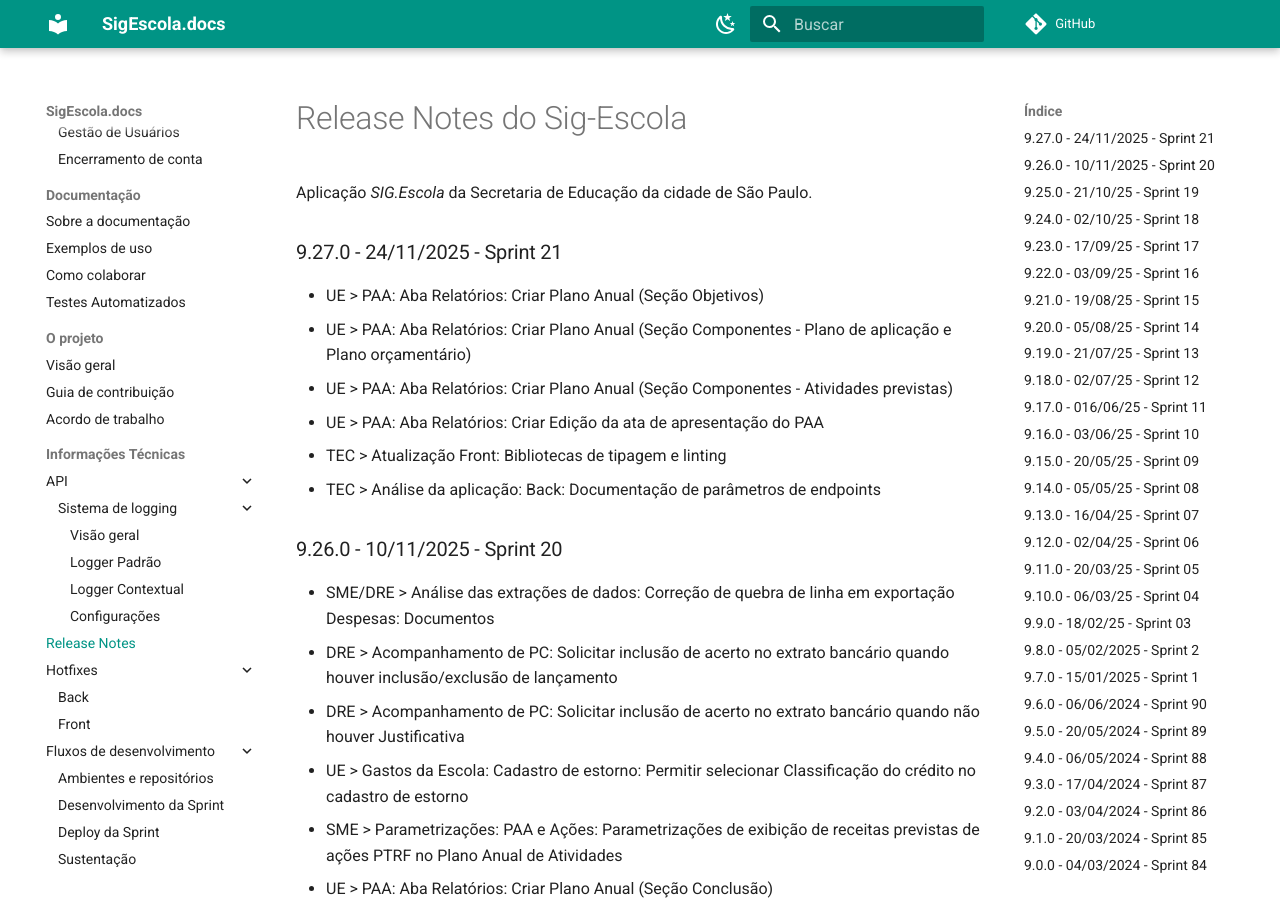
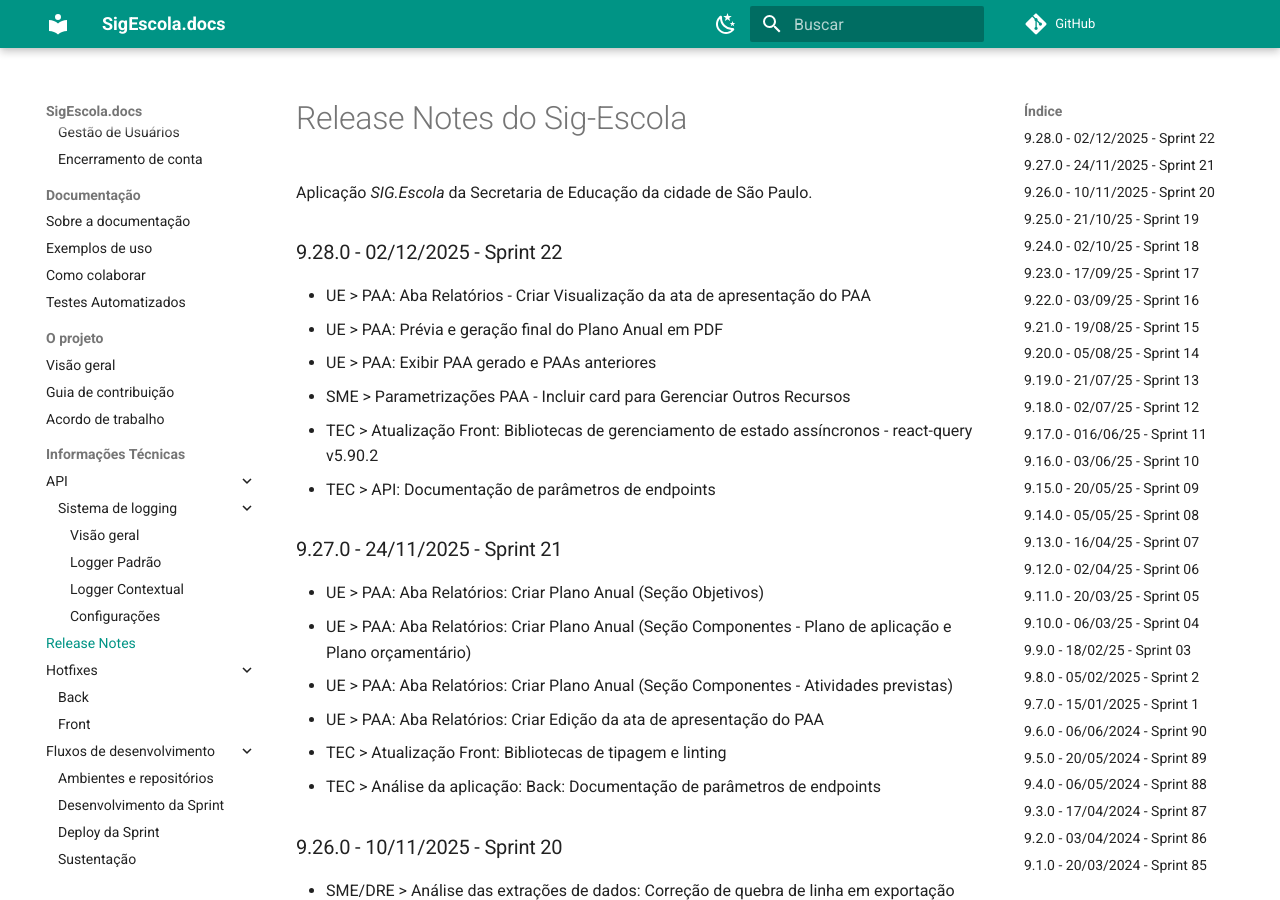
Before and after one commit to prefeiturasp/SME-PTRF-Docs, an MkDocs documentation site: the page built from docs/projeto/release_notes.md, in a window 1280 px wide and 900 px high. Built offline with MkDocs 1.6.1 and Material for MkDocs 9.7.7, drawn with Linux system fonts in a browser that asks for light colours; comment, search, counter and statistics services are not loaded.

Commit message:
Update release_notes.md

```diff
--- a/docs/projeto/release_notes.md
+++ b/docs/projeto/release_notes.md
@@ -1,6 +1,15 @@
 # Release Notes do Sig-Escola
 
 Aplicação *SIG.Escola* da Secretaria de Educação da cidade de São Paulo.
+
+### 9.28.0 - 02/12/2025 - Sprint 22
+
+* UE > PAA: Aba Relatórios - Criar Visualização da ata de apresentação do PAA
+* UE > PAA: Prévia e geração final do Plano Anual em PDF
+* UE > PAA: Exibir PAA gerado e PAAs anteriores
+* SME > Parametrizações PAA - Incluir card para Gerenciar Outros Recursos
+* TEC > Atualização Front: Bibliotecas de gerenciamento de estado assíncronos - react-query v5.90.2
+* TEC > API: Documentação de parâmetros de endpoints
 
 ### 9.27.0 - 24/11/2025 - Sprint 21
 
```
